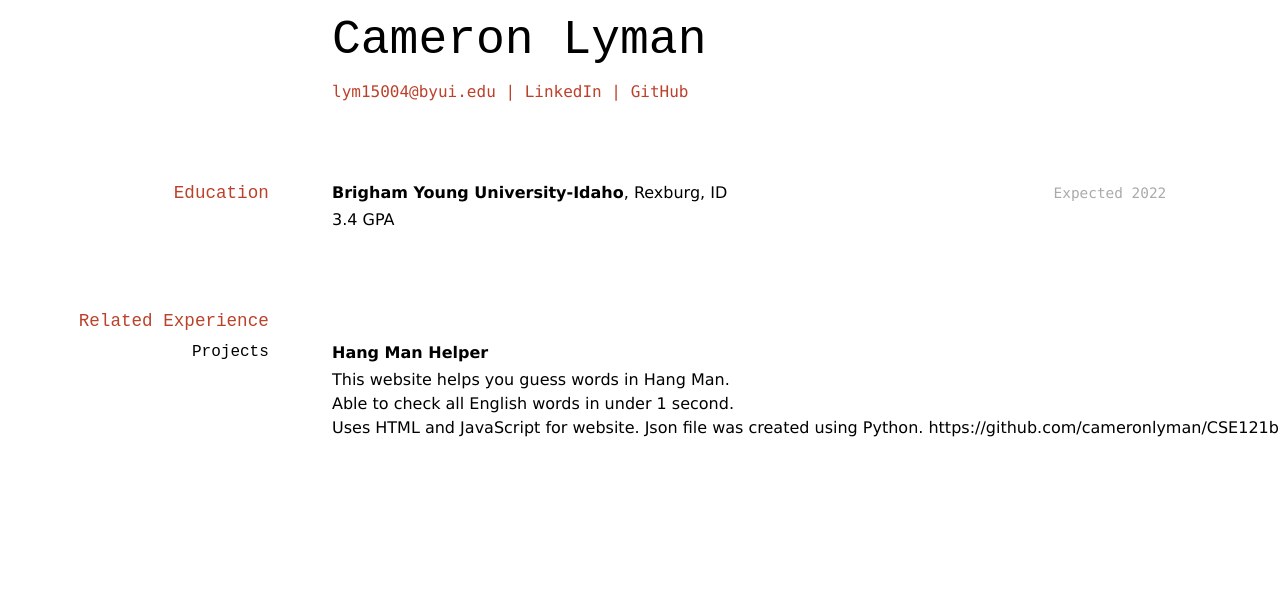
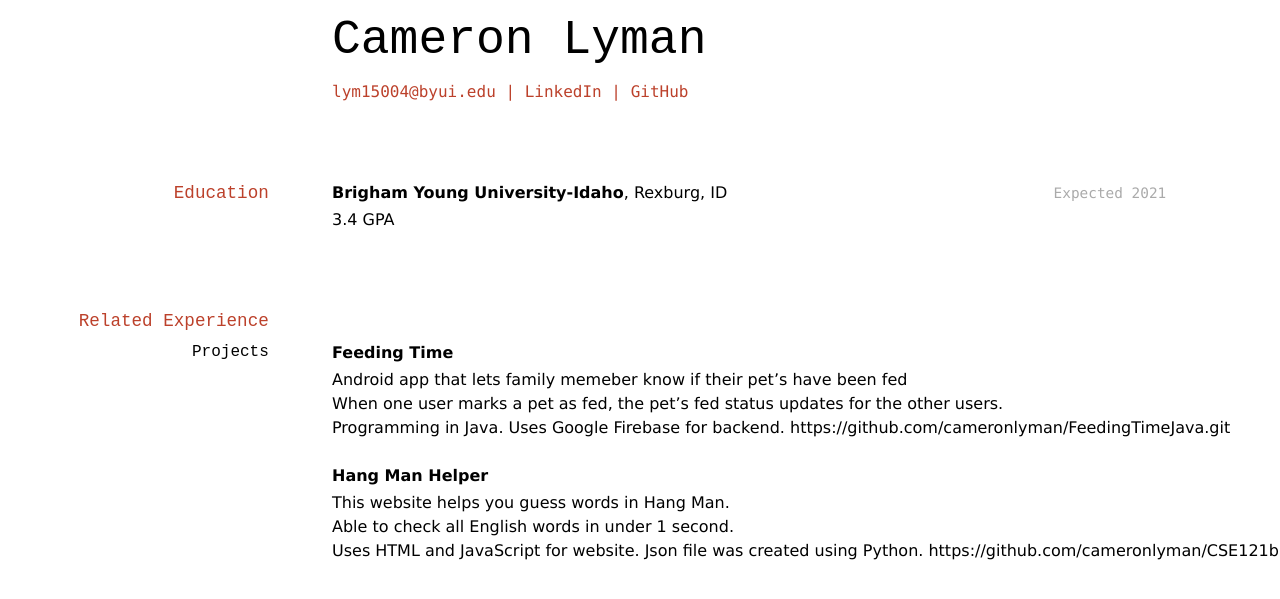
Before and after one commit to byuids-resumes/cameron_lyman_resume, a Jekyll site: the page built from docs/index.md, in a window 1280 px wide. Shown: the top 599 px of the page. Built offline with Jekyll 4.4.1, drawn with Linux system fonts in a browser that asks for light colours.

Commit message:
Added 'Feeding Time' app
Added feeding time app. Changed graduation date from 2022 to 2021.

```diff
--- a/docs/index.md
+++ b/docs/index.md
@@ -16,7 +16,7 @@ title: Cameron Lyman Resume
 
 ## Education
 
-`Expected 2022`
+`Expected 2021`
 __Brigham Young University-Idaho__, Rexburg, ID
 
 - 3.4 GPA
@@ -25,6 +25,12 @@ __Brigham Young University-Idaho__, Rexburg, ID
 ## Related Experience
 
 ### Projects
+
+__Feeding Time__
+- Android app that lets family memeber know if their pet's have been fed
+- When one user marks a pet as fed, the pet's fed status updates for the other users.
+- Programming in Java. Uses Google Firebase for backend.
+https://github.com/cameronlyman/FeedingTimeJava.git
 
 __Hang Man Helper__
 - This website helps you guess words in Hang Man.
```
Also changed, not shown: other parts of docs/index.md (+1 -1 lines).
